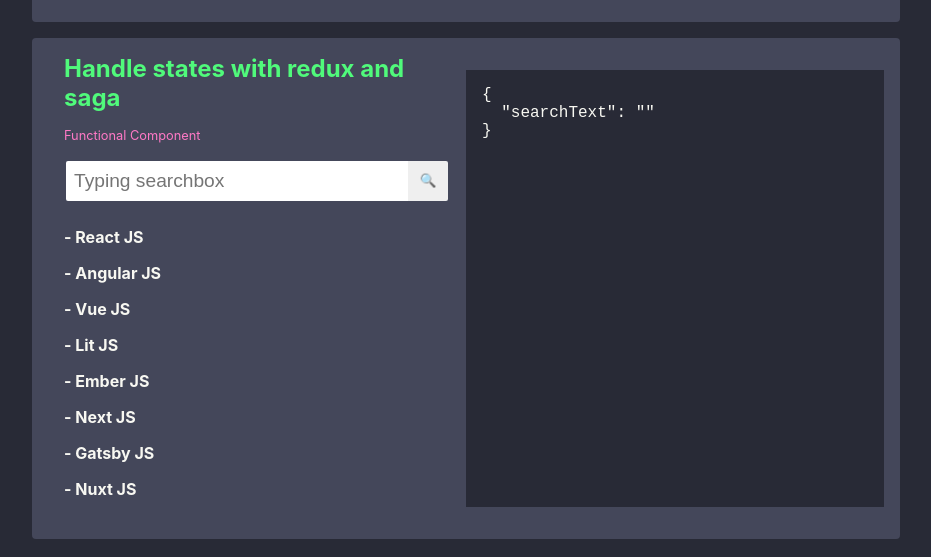
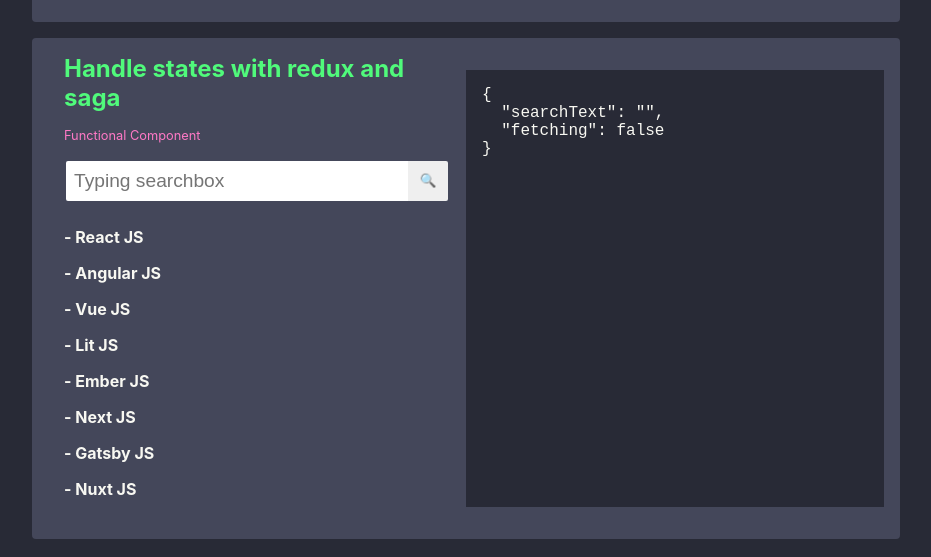
Before and after one commit to MaxiGarcia13/examples-react, a React (Vite) app: page / in a window 1280 px wide. Shown: the part 2644-3201 px from the top of the page, without its empty margins (174-1105 px from the left). Built offline with nearby package versions, Linux system fonts and the light colour scheme.

Commit message:
feat: add fetching in data to show in example of saga

```diff
--- a/src/components/HandleStatesWithReduxAndSagaFC/index.jsx
+++ b/src/components/HandleStatesWithReduxAndSagaFC/index.jsx
@@ -15,7 +15,11 @@
   };
 
   return (
-    <Section title='Handle states with redux and saga' description='Functional Component' dataToShow={{ searchText }}>
+    <Section
+      title='Handle states with redux and saga'
+      description='Functional Component'
+      dataToShow={{ searchText, fetching }}
+    >
       <SearchBox placeholder='Typing searchbox' onChange={onChange} />
       {fetching === true ? (
         <span>Loading... </span>
```
